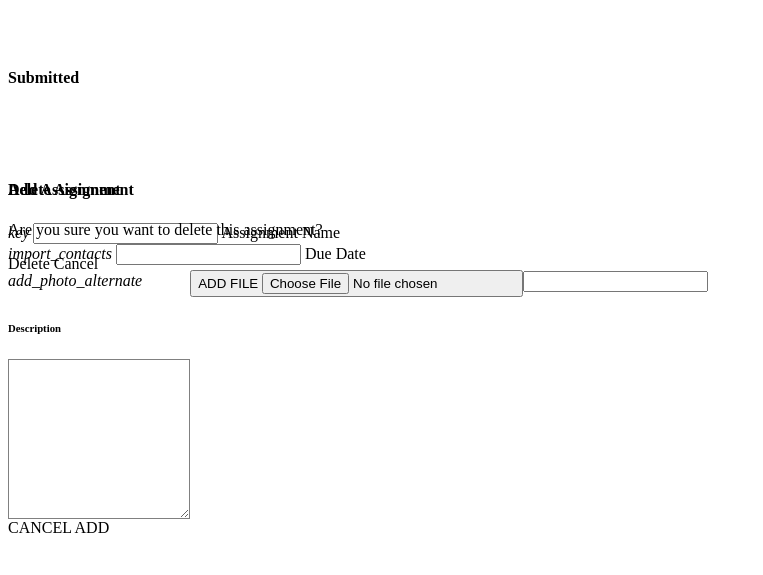
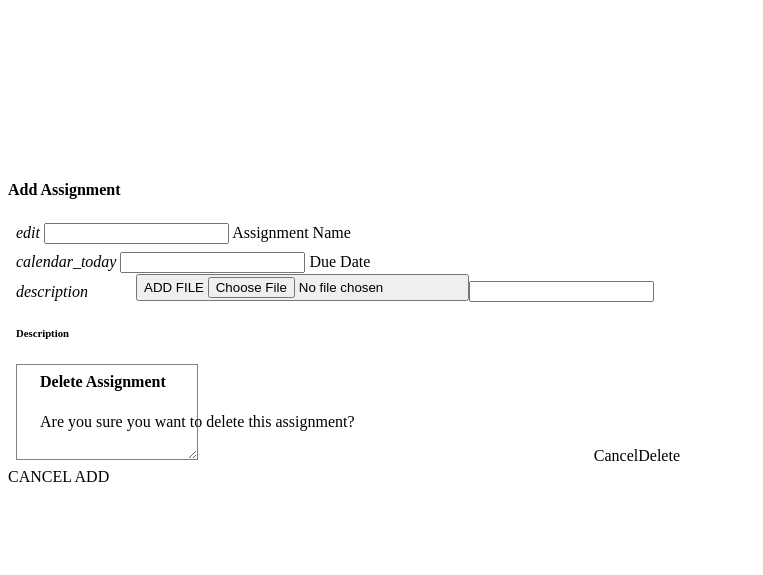
Before and after one commit to mafewer/GradePlus, a PHP site: page /assignments.php in a window 1280 px wide. Shown: the top 575 px of the page, without its empty margins (0-763 px from the left). Run offline with PHP 8.4, Linux system fonts and the light colour scheme.

Commit message:
Assignments Implementation

```diff
--- a/assignments.php
+++ b/assignments.php
@@ -3,9 +3,6 @@
     <div class="assign-container">
         <div class="assignments-list">
             <!-- assignments will go here -->
-        </div>
-        <div class="sub-heading">
-            <h4>Submitted</h4>
         </div>
         <div class="submitted-list">
             <!-- submitted assignments will go here -->
@@ -15,10 +12,10 @@
     <div class="grading">
         <div class="grade-pdf"></div>
         <div class="grading-input">
-            <h6 style="margin-bottom: 2rem;">Submit Assigment</h6>
+            <h6 style="margin-bottom: 1rem;">Submit Assigment</h6>
             <div style="display: flex; align-items: center;" class="input-field file-field add-assign-file">
-                <i class="material-symbols-outlined prefix">add_photo_alternate</i>
-                <button style="position: relative; margin-left: 3rem; margin-top: 0.3rem;"
+                <i class="material-symbols-outlined prefix">description</i>
+                <button style="position: relative; margin-left: 3rem; margin-top: -0.5rem;"
                     id="file-picker-btn" class="waves-effect waves-light green white-text btn-flat">
                     ADD FILE
                     <input class="assignfile" type="file" name="assignfile" id="assignfile" accept="application/pdf" required>
@@ -27,8 +24,10 @@
                     <input class="file-path validate" type="text">
                 </div>
             </div>
+            <div style="display: flex; justify-content:end; margin-top: 1.5rem;">
             <button class="btn-flat waves-effect waves-light assign-close bwcolortext">Cancel</button>
             <button class="btn waves-effect waves-light green assign-submit">Submit</button>
+            </div>
         </div>
     </div>
     <!-- Add assign Modal -->
@@ -38,18 +37,18 @@
             <p class="status-text"></p>
             <div class="modal-addenrol-holder">
                 <div class="input-field assign-name">
-                    <i class="material-icons prefix">key</i>
+                    <i class="material-icons prefix">edit</i>
                     <input id="assignname" name="assignname" type="text">
                     <label for="assignname">Assignment Name</label>
                 </div>
                 <div class="input-field due-date">
-                    <i class="material-symbols-outlined prefix">import_contacts</i>
+                    <i class="material-symbols-outlined prefix">calendar_today</i>
                     <input id="duedate" name="duedate" type="text" class="datepicker">
                     <label for="duedate">Due Date</label>
                 </div>
                 <div style="display: flex; align-items: center;" class="input-field file-field upload-file">
-                    <i class="material-symbols-outlined prefix">add_photo_alternate</i>
-                    <button style="position: relative; margin-left: 3rem; margin-top: 0.3rem;"
+                    <i class="material-symbols-outlined prefix">description</i>
+                    <button style="position: relative; margin-left: 3rem; margin-top: -0.5rem;"
                         id="file-picker-btn" class="waves-effect green white-text btn-flat">
                         ADD FILE
                         <input type="file" name="instructionfile" id="instructionfile" accept="application/pdf" required>
@@ -60,7 +59,7 @@
                 </div>
                 <div class="input-field">
                     <h6>Description</h6>
-                    <textarea id="description-input"></textarea>
+                    <textarea style="height: 6rem;" id="description-input"></textarea>
                 </div>
             </div>
         </div>
@@ -75,9 +74,9 @@
             <h4>Delete Assignment</h4>
             <p>Are you sure you want to <span class="confirm-modal-text">delete this assignment</span>?</p>
         </div>
-        <div class="delete-modal-footer bwcolor">
+        <div class="delete-modal-footer bwcolor" style="display: flex; justify-content:end;">
+            <a class="cancel-btn modal-close bwcolortext waves-effect waves-green btn-flat">Cancel</a>
             <a class="delete-btn modal-close red white-text waves-effect waves-red btn-flat">Delete</a>
-            <a class="cancel-btn modal-close bwcolortext waves-effect waves-green btn-flat">Cancel</a>
         </div>
     </div>
 </body>
--- a/css/styles-assignments.css
+++ b/css/styles-assignments.css
@@ -1,25 +1,29 @@
 div.assignments-list,
-div.submitted-list{
+div.submitted-list {
     display: flex;
-    flex-direction: row;
-    flex-wrap: wrap;
-    margin-top: 3rem;
-    width: 100rem;
 }
 
 div.assign-card,
-div.add-assign-card{
+div.add-assign-card {
     display: flex;
     flex-direction: column;
     align-items: center;
     text-align: center;
+    width: 22rem;
     padding: 0rem;
-    margin-right: 3rem;
-    margin-top: 3rem;
-    transition: all 0.5s;
+    margin: 2rem;
+    margin-bottom: 0rem;
+    margin-left: 0rem;
+    border-radius: 0.5rem;
+    background-color: var(--bwcolor);
 }
 
-span.add-assign{
+.input-field {
+    margin: 0.5rem;
+    color: var(--font-color);
+}
+
+span.add-assign {
     display: flex;
     align-items: center;
     justify-content: center;
@@ -28,7 +32,7 @@ span.add-assign{
     cursor: pointer;
 }
 
-div.submitted-list{
+div.submitted-list {
     margin-top: 3rem;
 }
 
@@ -36,15 +40,13 @@ div.submitted-list{
 div.grade-pdf {
     width: 50rem;
     height: 50rem;
-    background-color: var(--hover-color);
-    transition: all 0.25s;
 }
 
 div.grading {
     display: none;
     gap: 1.5rem;
     margin: 0.25rem;
-    transition: all 0.25s;
+    margin-top: 2rem;
 }
 
 div.grading-input {
@@ -58,5 +60,18 @@ div.modal {
 
 textarea#description-input {
     height: 10rem;
+    color: var(--font-color);
     border: 1px solid grey;
 }
+
+.datepicker {
+    color: var(--bwcolor);
+}
+
+div.delete-modal {
+    margin-top: 10rem;
+    width: 40rem;
+    height: 12rem;
+    padding: 2rem;
+    background-color: var(--bwcolor);
+}
--- a/css/styles-grades.css
+++ b/css/styles-grades.css
@@ -78,4 +78,5 @@ div.grading-input {
 textarea#feedback-input {
     height: 15rem;
     border: 1px solid grey;
+    color: var(--font-color);
 }
--- a/js/account.js
+++ b/js/account.js
@@ -561,4 +561,5 @@ $(window).on("load", () => {
         $("div.mainapp").fadeIn(200);
     }, 200);
     main();
+
 });
--- a/js/assignment.js
+++ b/js/assignment.js
@@ -30,9 +30,9 @@ function retrieveAssignments() {
                 let assignments = response["data"];
                 assignments.forEach((assign) => {
                         let assignCard = `
-                            <div class="card assign-card std-hover bwcolor" data-file="${assign.assignment_file}" data-id="${assign.assignment_id}" data-assignment-name="${assign.assignment_name}"
+                            <div class="card assign-card std-hover" data-file="${assign.assignment_file}" data-id="${assign.assignment_id}" data-assignment-name="${assign.assignment_name}"
                             data-instructor="${assign.instructor}">
-                                <div class="card-content bwcolortext">
+                                <div class="card-content">
                                     <span style="font-weight: bold;" class="card-title">${assign.assignment_name}</span>
                                     <p>${assign.description}</p>
                                     <p>Due Date: ${assign.due_date}</p>
@@ -40,14 +40,13 @@ function retrieveAssignments() {
                                 <a id="remove-btn" style="position: absolute; top: 1rem; right: 1rem;" class='delete-assign btn-floating halfway-fab waves-effect waves-light red'><i
                                 class='material-symbols-outlined'>delete</i></a></span>
                             </div>`;
-
                         assignmentsBody.append(assignCard);
 
                 });
                 if ($("a.addenrolcourse").attr("id")!=="enroltrue") { // Instructor
                     //add assignment button
                     assignmentsBody.append(
-                    `<div class="card add-assign-card std-hover bwcolor">
+                    `<div class="card add-assign-card std-hover">
                         <div class="card-content">
                         <span style="font-weight: bold;" class="add-assign material-symbols-outlined green-text">
                         add
@@ -102,6 +101,7 @@ formData.append('submitted_pdf', submitted_pdf);  // Submitted PDF
         dataType : "json",
         success: function(response) {
             if (response['success']==1) {
+                window.alert("Assignment Submitted Successfully!");
                 $("div.grading").css("display", "none");
                 $("div.assign-container").show();
                 retrieveAssignments();
@@ -111,6 +111,7 @@ formData.append('submitted_pdf', submitted_pdf);  // Submitted PDF
         },
         error: function(xhr, status, error) {
             console.error("Failed to Submit Assignment:", status, error);
+            console.log("Response Text:", xhr.responseText); // Log the response text for debugging
         }
     });
 });
@@ -209,42 +210,3 @@ $("a.addassign-modal-add").click(function() {
             $("div.delete-modal").fadeOut(100);
         });
     });
-
-
-
-
-/*function submitAssignment() {
-    // Submit an assignment
-    $.ajax({
-        url: "services/submit_assignment.php",
-        type: "POST",
-        data: {
-            "username": username,
-            "assignment_id": assignment_id,
-            "assignment_name": assignment_name,
-            "course_code": $("p.side-nav-course-code").text(),
-            "authorize": "gradeplus"
-        },
-        dataType : "json",
-        success: (response) => {
-            if (response["success"] != 1) {
-                return;
-            } else {
-
-            }
-        }});
-}*/
-
-
-/*function addAssignment() {
-    // Add an assignment to the course
-    var course = $("select#course").val();
-    var assignment = $("input#assignment").val();
-    var assignmentsBody = $("div.assignments-list");
-}
-
-function removeAssignment() {
-    // Remove an assignment from the course
-    var assignment = $("select#assignment").val();
-    var assignmentsBody = $("div.assignments-list");
-}*/
```
Also changed, not shown: services/reset-demo.php (+3 -6 lines), 1 other file.
